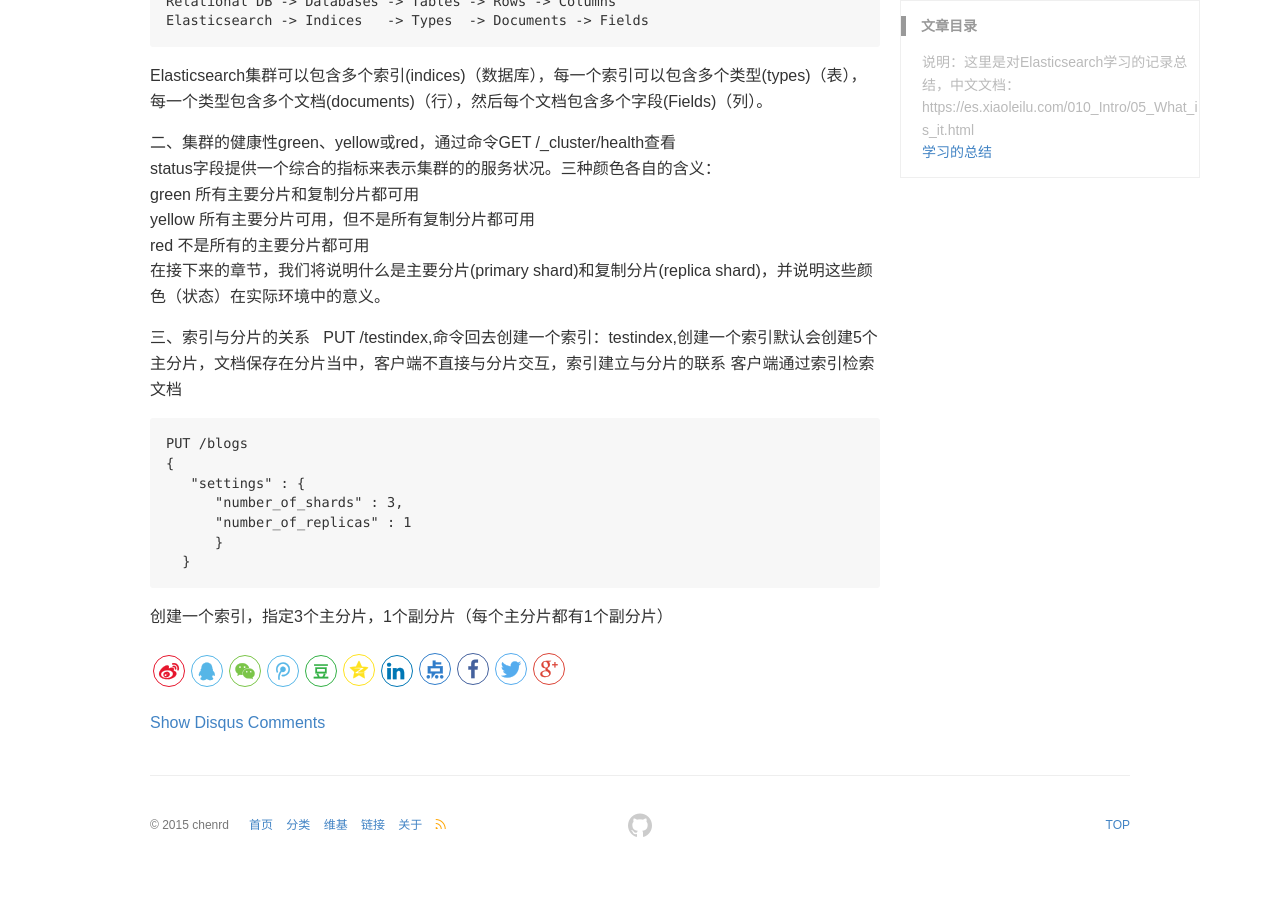
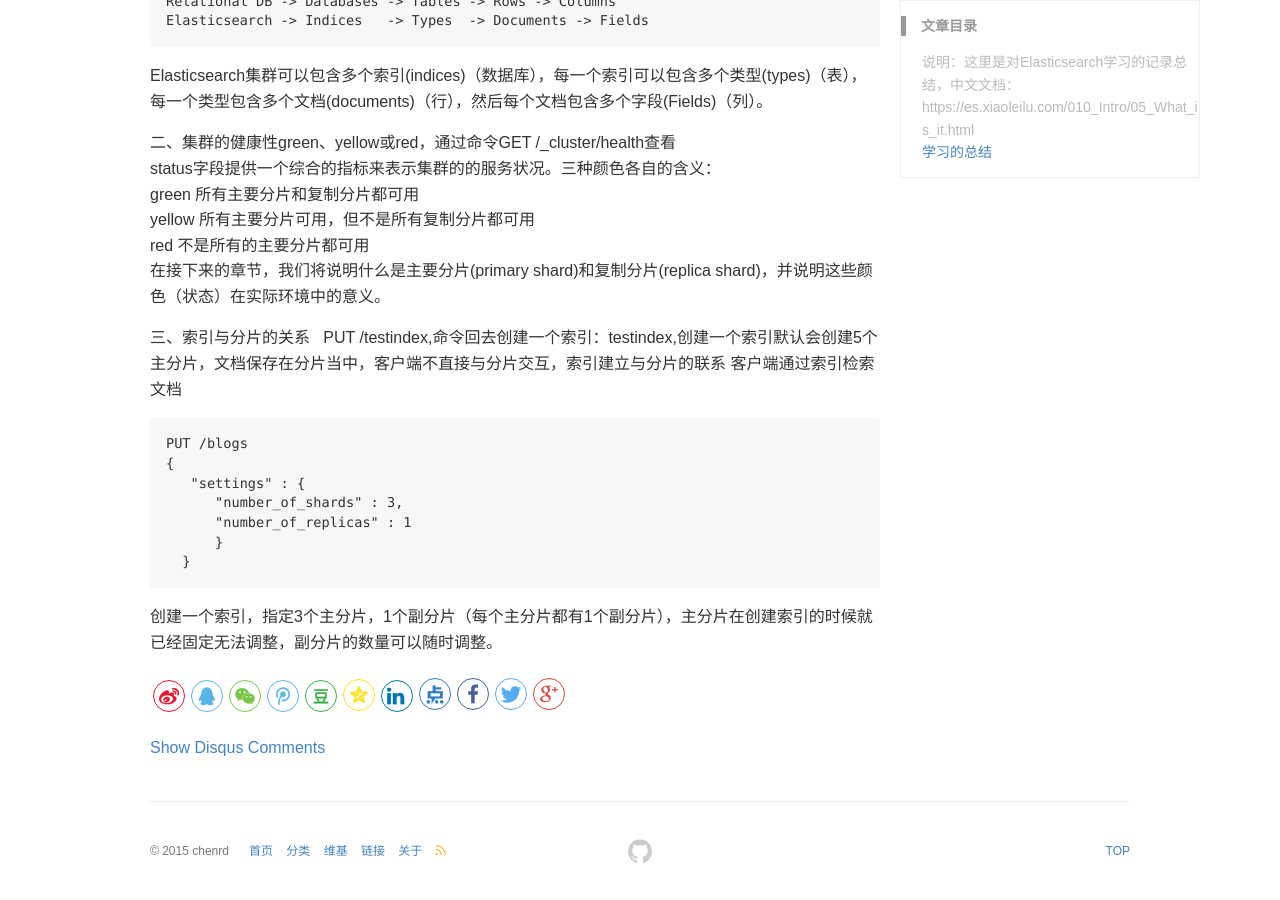
Before and after one commit to chenrd/homepage, a Jekyll site: the page built from _posts/2017-06-22-Elasticsearch-start.md, in a window 1280 px wide and 900 px high, scrolled down 630 px. Built offline with Jekyll 4.4.1, drawn with Linux system fonts in a browser that asks for light colours; before the commit the page ends 1504 px from its top, so only the background shows below that.

Commit message:
Update and rename 2017-06-22-Elasticsearch-install.md to 2017-06-22-Elasticsearch-start.md

```diff
--- a/_posts/2017-06-22-Elasticsearch-install.md
+++ b/_posts/2017-06-22-Elasticsearch-start.md
@@ -43,4 +43,4 @@ PUT /testindex,命令回去创建一个索引：testindex,创建一个索引默
           }
       }
 
-创建一个索引，指定3个主分片，1个副分片（每个主分片都有1个副分片）
+创建一个索引，指定3个主分片，1个副分片（每个主分片都有1个副分片），主分片在创建索引的时候就已经固定无法调整，副分片的数量可以随时调整。
```
